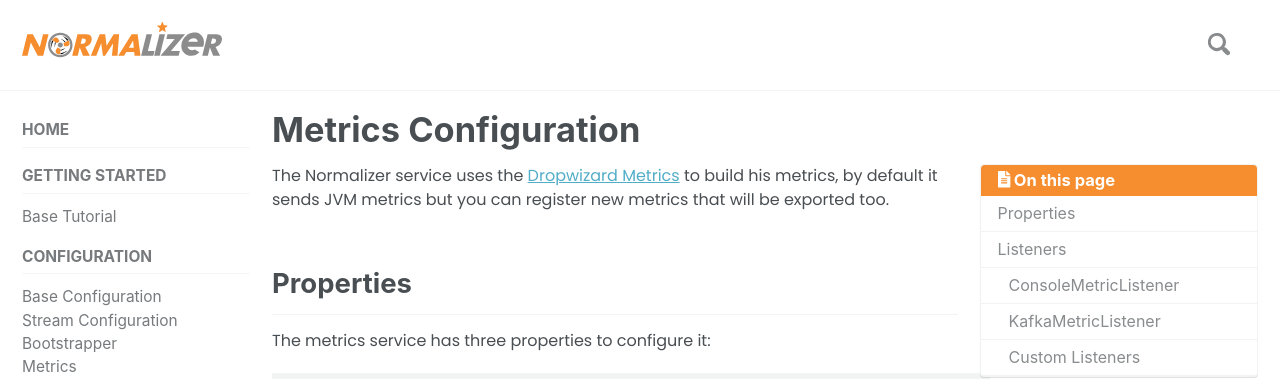
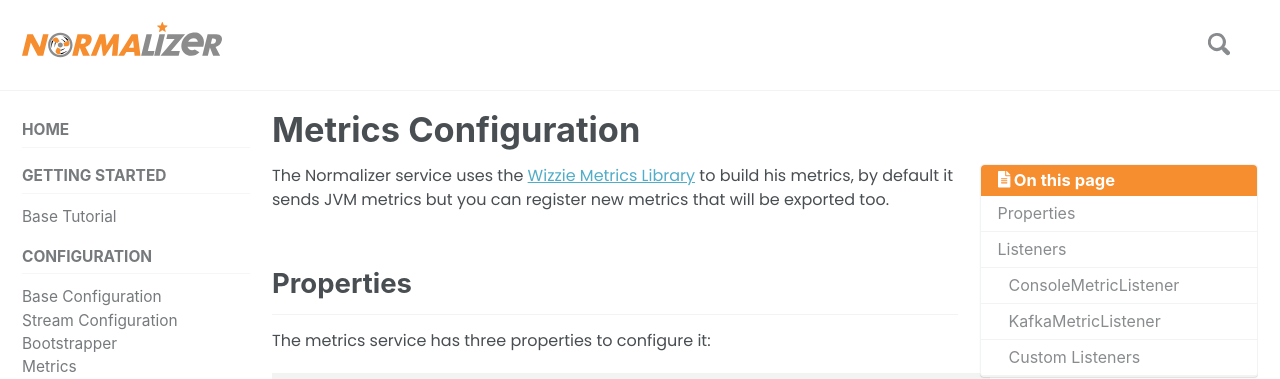
Before and after one commit to andresgomezfrr/normalizer, a Jekyll site: the page built from docs/configuration/metrics.md, in a window 1280 px wide and 900 px high. Shown: the top 379 px of the window. Built offline with Jekyll 4.4.1, drawn with Linux system fonts in a browser that asks for light colours; nearby versions of some CDN libraries; comment, search, counter and statistics services are not loaded.

Commit message:
Add library links to documentation

```diff
--- a/docs/configuration/metrics.md
+++ b/docs/configuration/metrics.md
@@ -4,7 +4,7 @@ layout: single
 toc: true
 ---
 
-The Normalizer service uses the [Dropwizard Metrics](http://metrics.dropwizard.io/) to build his metrics, by default it sends JVM metrics but you can register new metrics that will be exported too.
+The Normalizer service uses the [Wizzie Metrics Library](https://github.com/wizzie-io/metrics-library) to build his metrics, by default it sends JVM metrics but you can register new metrics that will be exported too.
 
 ## Properties
 
```
Also changed, not shown: docs/configuration/bootstrapper.md (+1 -1 lines).
